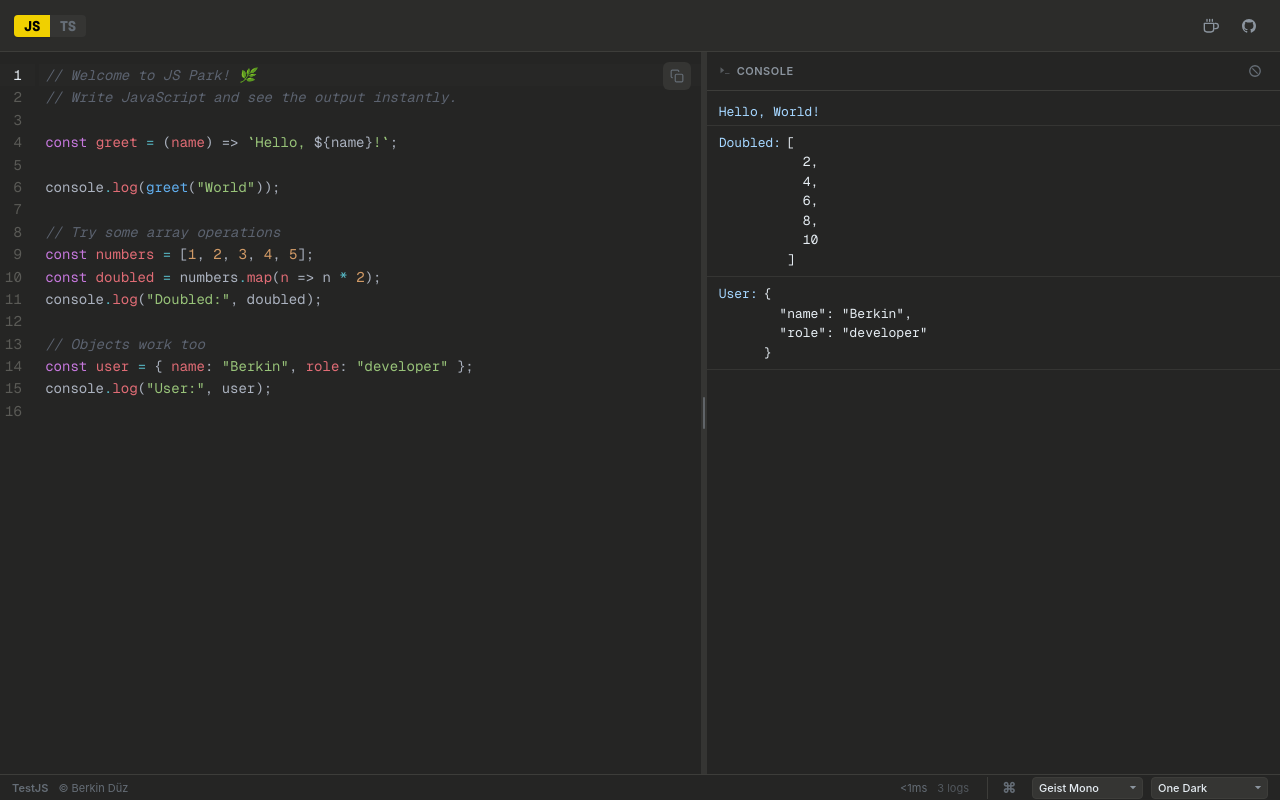
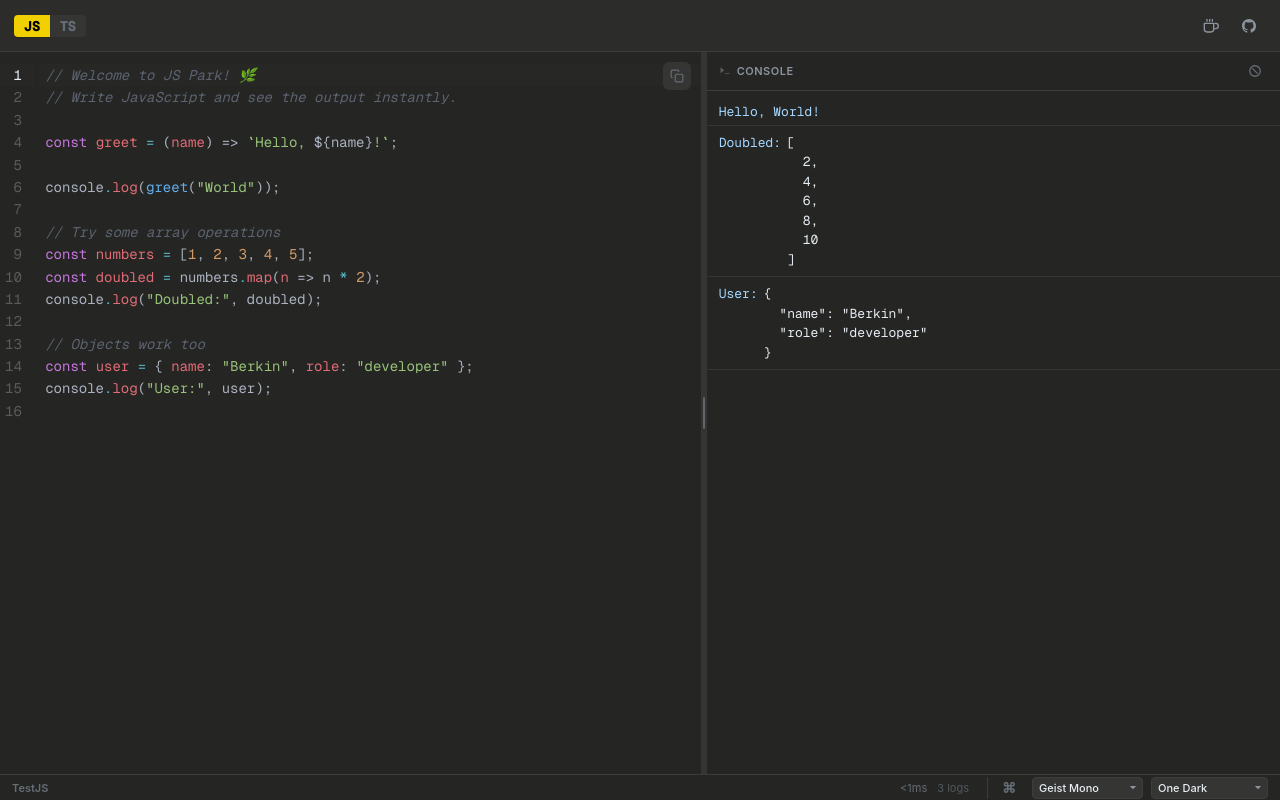
Before and after one commit to berkinduz/try-js, a Preact app: page / in a window 1280 px wide. Built offline with nearby package versions, Linux system fonts and the light colour scheme; a web font is replaced by a local one.

Commit message:
StatusBar: TestJS links to berkinduz.com, remove copyright line

```diff
--- a/src/components/StatusBar/StatusBar.css
+++ b/src/components/StatusBar/StatusBar.css
@@ -139,21 +139,13 @@
 
 .statusbar__brand {
   font-weight: 600;
-}
-
-.statusbar__copyright {
-  color: var(--text-muted);
-}
-
-.statusbar__copyright-link {
   color: inherit;
   text-decoration: none;
   transition: color 0.15s;
 }
 
-.statusbar__copyright-link:hover {
+.statusbar__brand:hover {
   color: var(--text-primary);
-  text-decoration: underline;
 }
 
 .statusbar__item {
--- a/src/components/StatusBar/StatusBar.tsx
+++ b/src/components/StatusBar/StatusBar.tsx
@@ -24,18 +24,14 @@ export function StatusBar() {
   return (
     <div class="statusbar">
       <div class="statusbar__left">
-        <span class="statusbar__brand">TestJS</span>
-        <span class="statusbar__copyright">
-          ©{" "}
-          <a
-            href="https://berkinduz.com/en/about"
-            target="_blank"
-            rel="noopener noreferrer"
-            class="statusbar__copyright-link"
-          >
-            Berkin Düz
-          </a>
-        </span>
+        <a
+          href="https://berkinduz.com"
+          target="_blank"
+          rel="noopener noreferrer"
+          class="statusbar__brand"
+        >
+          TestJS
+        </a>
       </div>
 
       <div class="statusbar__right">
```
